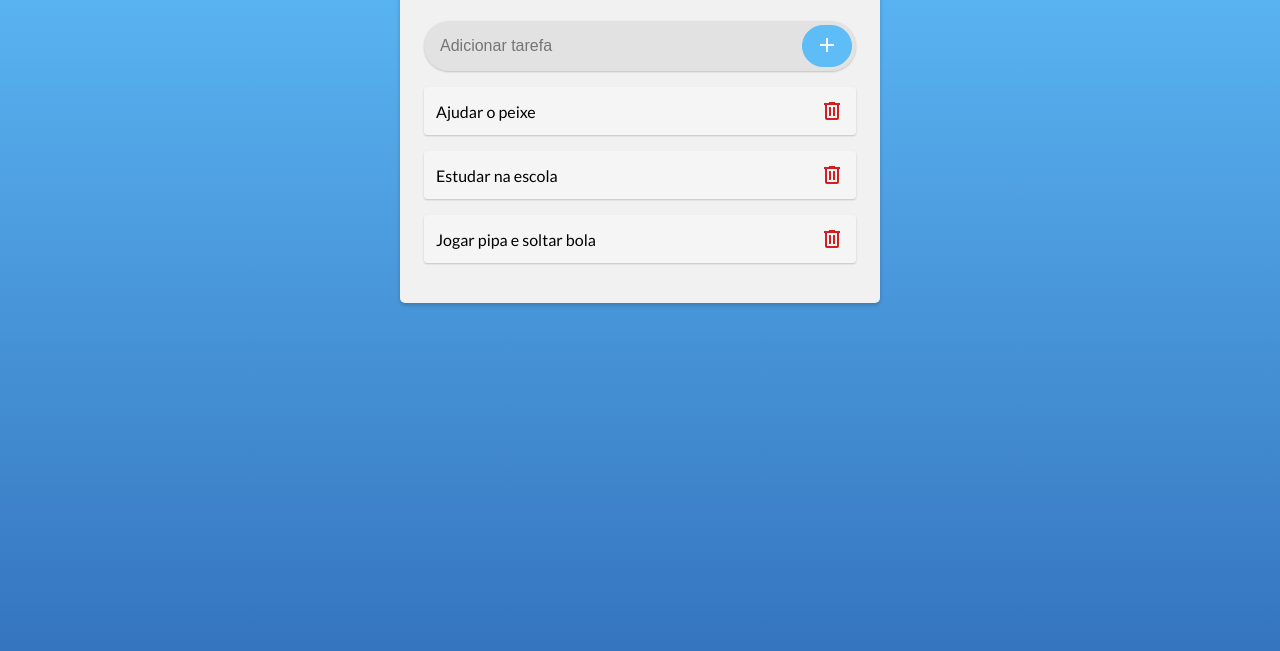
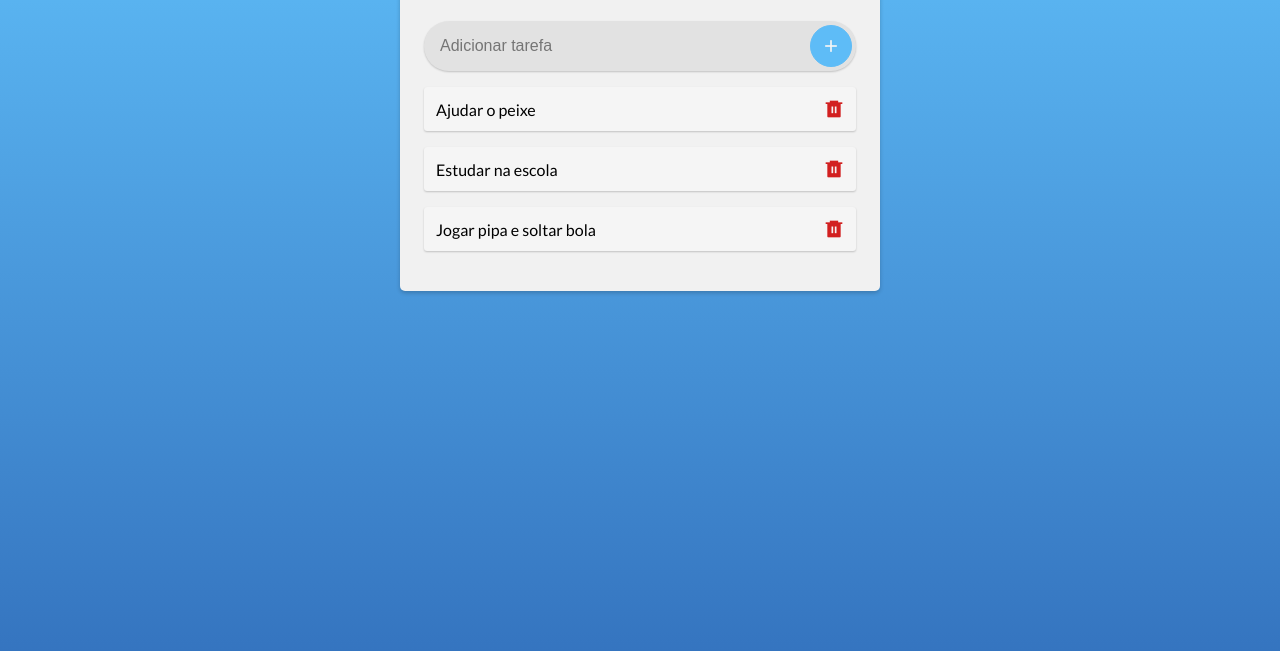
Before and after one commit to sandovalmelo/lista-de-tarefas, a plain HTML site: page index.html in a window 1280 px wide. Shown: the part 93-744 px from the top of the page. Drawn offline with nearby package versions, Linux system fonts and the light colour scheme.

Commit message:
change icons

```diff
--- a/index.html
+++ b/index.html
@@ -5,11 +5,10 @@
   <meta charset="UTF-8">
   <meta http-equiv="X-UA-Compatible" content="IE=edge">
   <meta name="viewport" content="width=device-width, initial-scale=1.0">
-  <link rel="stylesheet"
-    href="https://fonts.googleapis.com/css2?family=Material+Symbols+Outlined:opsz,wght,FILL,GRAD@48,400,0,0" />
   <link rel="preconnect" href="https://fonts.googleapis.com">
   <link rel="preconnect" href="https://fonts.gstatic.com" crossorigin>
   <link href="https://fonts.googleapis.com/css2?family=Lato:wght@400;700&display=swap" rel="stylesheet">
+  <link href="https://cdn.jsdelivr.net/npm/remixicon@2.5.0/fonts/remixicon.css" rel="stylesheet">
   <link rel="stylesheet" href="styles.css">
   <title>Todo List</title>
 </head>
@@ -21,9 +20,7 @@
     <form id="form">
       <input type="text" name="todo" id="todo-input" class="todo-input" placeholder="Adicionar tarefa">
       <button type="submit" id="enter-btn" class="enter-btn">
-        <span class="material-symbols-outlined">
-          &#xe145;
-        </span>
+        <i class="ri-add-fill"></i>
       </button>
     </form>
 
--- a/main.js
+++ b/main.js
@@ -33,9 +33,8 @@ function renderTodos() {
 		li.innerText = todo.text;
 		li.setAttribute("data-id", todo.id);
 
-		const deleteSpan = document.createElement("span");
-		deleteSpan.classList.add("material-symbols-outlined", "icon-delete");
-		deleteSpan.innerText = "delete";
+		const deleteSpan = document.createElement("i");
+		deleteSpan.classList.add("ri-delete-bin-6-fill", "icon-delete");
 
 		deleteSpan.addEventListener("click", deleteTodo);
 
--- a/styles.css
+++ b/styles.css
@@ -64,10 +64,19 @@ form {
 	background-color: #5ebcf7;
 	border: solid 1px #5ebcf7;
 	padding: 0 0.75rem;
+	height: 42px;
+	width: 42px;
 	border-radius: 50px;
 	color: whitesmoke;
 	font-family: inherit;
 	font-size: 1rem;
+	display: flex;
+	align-items: center;
+	justify-content: center;
+}
+
+.enter-btn i {
+	font-size: 1.25rem;
 }
 
 .todos li {
@@ -84,4 +93,5 @@ form {
 .icon-delete {
 	color: rgb(210, 32, 32);
 	cursor: pointer;
+	font-size: 1.25rem;
 }
```
